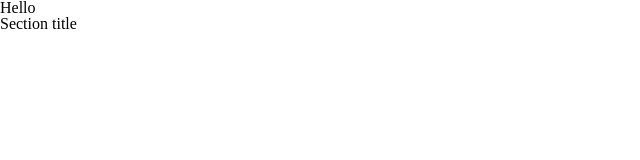
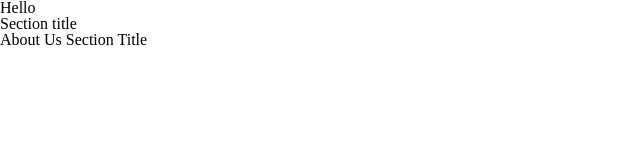
Before and after one commit to kristina-makalatia/less5-169, a plain HTML site: page index.html in a window 1280 px wide. Shown: the whole page, without its empty margins (0-640 px from the left). Drawn offline with Linux system fonts and the light colour scheme.

Commit message:
Update index.html

```diff
--- a/index.html
+++ b/index.html
@@ -10,6 +10,8 @@
         <p>Hello</p>
         <h2>Section title</h2>
     </section>
-
+    <section>
+        <h2> About Us Section Title </h2>
+    </section>
 </body>
 </html>
```
